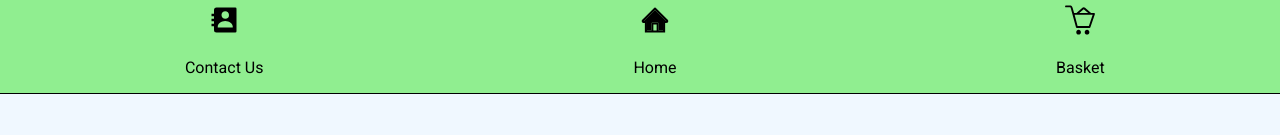
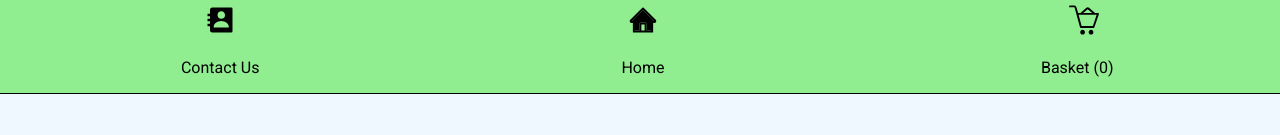
Before and after one commit to gtinsley99/cats4life, a React (Create React App) app: page / in a window 1280 px wide. Shown: the top 135 px of the page. Built offline with nearby package versions, Linux system fonts and the light colour scheme; no server answers.

Commit message:
added basket item counter

```diff
--- a/src/App.js
+++ b/src/App.js
@@ -19,6 +19,7 @@ function App() {
   const [prices, setPrices] = useState([]);
   const [location, setLocation] = useState([]);
   const [name, setName] = useState([]);
+  const [basketNumber, setBasketNumber] = useState(0);
 
   FakerPrice(setPrices);
   FakerLocation(setLocation);
@@ -27,7 +28,7 @@ function App() {
 
   return (
     <div className="App">
-      <Navbar setShow={setShow} />
+      <Navbar setShow={setShow} basketNumber={basketNumber}/>
       <Title />
       <CatBox
         cats={cats}
@@ -39,6 +40,8 @@ function App() {
         price={prices}
         location={location}
         name={name}
+        basketNumber={basketNumber}
+        setBasketNumber={setBasketNumber}
       />
       {show ? (
         <Basket
@@ -51,6 +54,8 @@ function App() {
           price={prices}
           cats={cats}
           setCats={setCats}
+          basketNumber={basketNumber}
+          setBasketNumber={setBasketNumber}
         />
       ) : (
         ""
--- a/src/components/basket/Basket.js
+++ b/src/components/basket/Basket.js
@@ -21,11 +21,13 @@ const Basket = (props) => {
     basketList.splice(index, 1);
     props.setTotalPrice(props.totalPrice - props.basket[index][1]);
     props.setBasket(basketList);
+    props.setBasketNumber(props.basketNumber - 1);
   };
 
   const removeCats = () => {
     props.setBasket([]);
     props.setTotalPrice(0);
+    props.setBasketNumber(0);
   };
 
   return (
--- a/src/components/catBox/CatBox.js
+++ b/src/components/catBox/CatBox.js
@@ -13,7 +13,7 @@ const CatBox = (props) => {
     props.setTotalPrice(props.totalPrice + newPrice);
     basketList.push(listAdd);
     props.setBasket(basketList);
-    props.setShow(true);
+    props.setBasketNumber(props.basketNumber + 1);
     // };
   };
 
--- a/src/components/navbar/Navbar.js
+++ b/src/components/navbar/Navbar.js
@@ -3,7 +3,7 @@ import { AiTwotoneHome } from "react-icons/ai";
 import { BiSolidContact } from "react-icons/bi";
 import { SlBasketLoaded } from "react-icons/sl";
 
-const Navbar = ({ setShow }) => {
+const Navbar = ({ setShow, basketNumber }) => {
   // set the basket icon to open basket
   const openBasket = () => {
     setShow(true);
@@ -27,7 +27,7 @@ const Navbar = ({ setShow }) => {
         <button className="basket">
           <SlBasketLoaded className="basket" />
         </button>
-        <p id="basketNav">Basket</p>
+        <p id="basketNav">Basket ({basketNumber})</p>
       </div>
     </div>
   );
```
